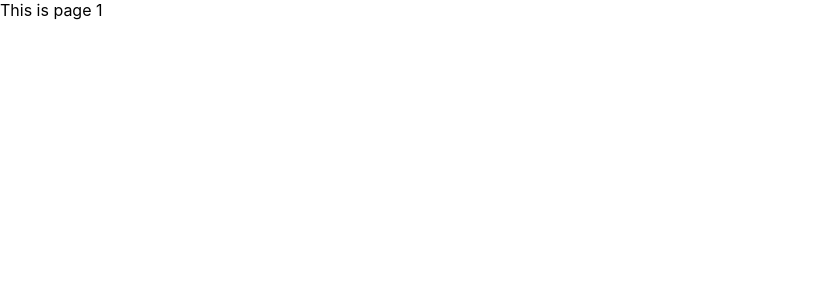
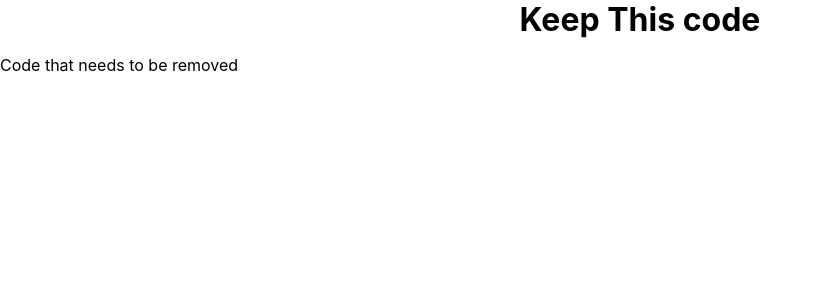
Before and after one commit to cellsinterlinked/git-practice-front, a React (Create React App) app: page / in a window 1280 px wide. Shown: the top 300 px of the page, without its empty margins (0-822 px from the left). Built offline with nearby package versions, Linux system fonts and the light colour scheme.

Commit message:
second push to conflict main

```diff
--- a/src/App.js
+++ b/src/App.js
@@ -26,6 +26,7 @@ function App() {
     <Router>
       <main>
         {routes}
+        <p>Code that needs to be removed </p>
       </main>
     </Router>
 
--- a/src/Page1.js
+++ b/src/Page1.js
@@ -2,7 +2,7 @@ import React from 'react'
 
 const Page1 = () => {
   return(
-    <div>This is page 1</div>
+    <div className="header">Keep This code</div>
   )
 }
 
--- a/src/Page2.js
+++ b/src/Page2.js
@@ -2,7 +2,7 @@ import React from 'react';
 
 const Page2 = () => {
   return (
-    <div>This is page 2</div>
+    <div className="header">Replace this code</div>
   )
 }
 
```
